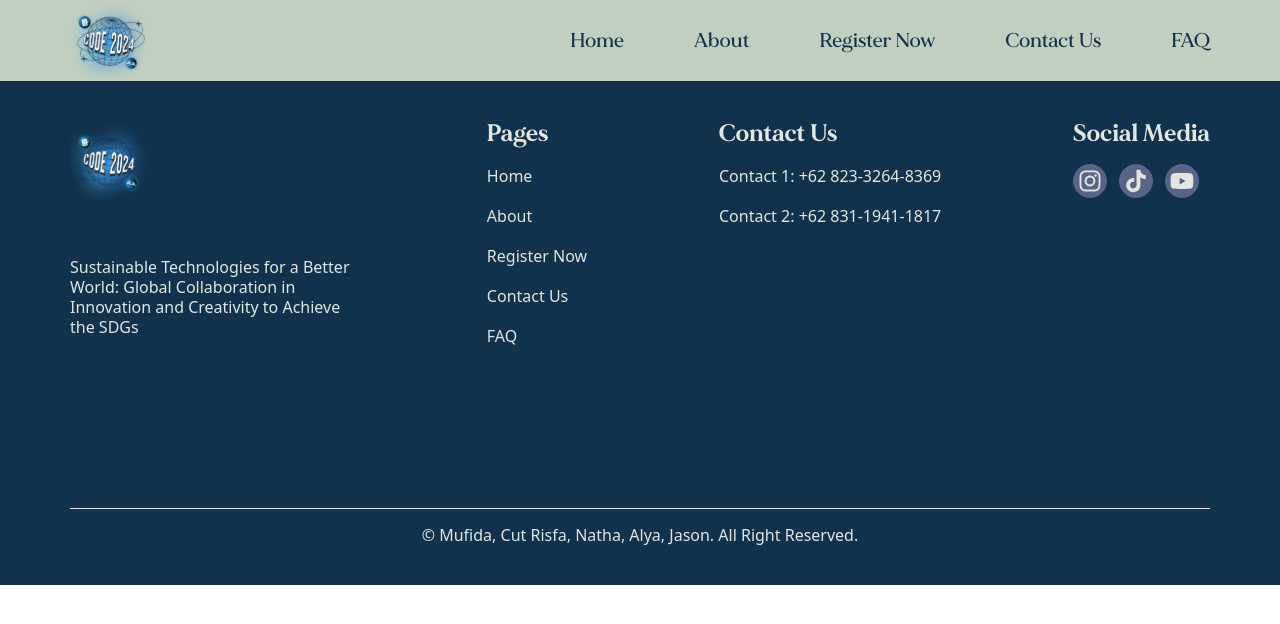
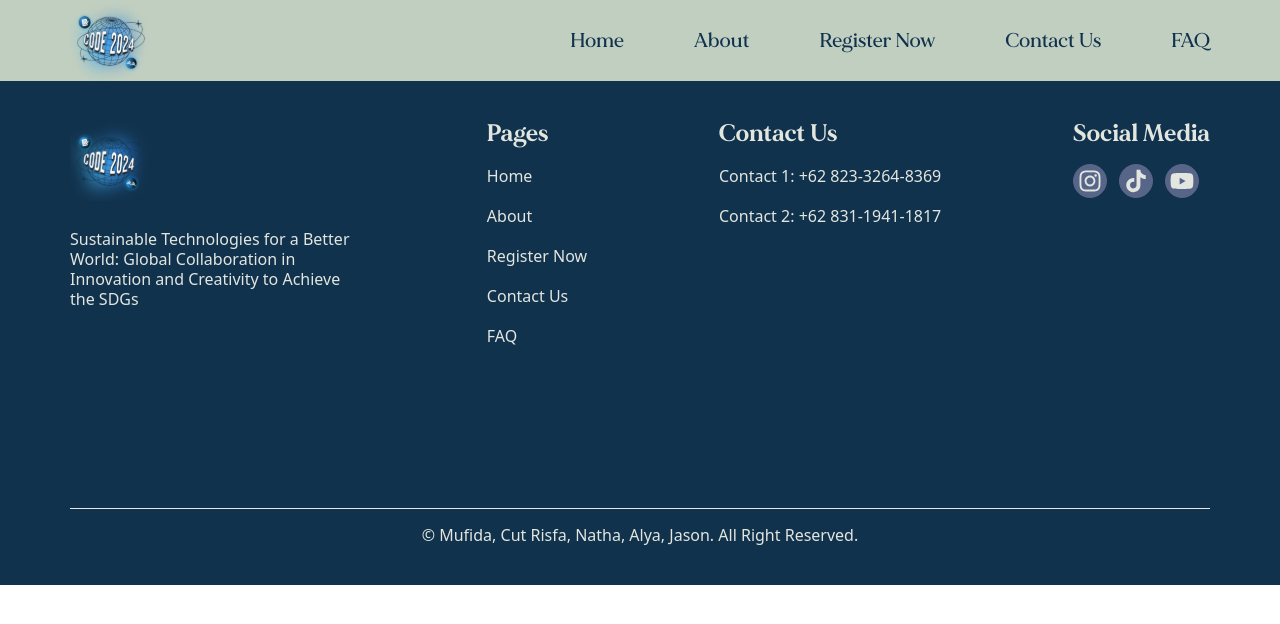
Before and after one commit to faracutrisfa/CODE2024, a React (Vite) app: page / in a window 1280 px wide. Shown: the top 624 px of the page. Built offline with nearby package versions, Linux system fonts and the light colour scheme.

Commit message:
style: add style footer

```diff
--- a/src/components/Footer.jsx
+++ b/src/components/Footer.jsx
@@ -12,7 +12,7 @@ export default function Footer() {
                 <div className="flex flex-col items-center lg:items-start gap-7 lg:w-3/12 md:w-8/12">
                     <img src={Logo} alt="logo"/>
                     <p
-                        className="text-base font-medium leading-tight font-sans lg:mt-7">
+                        className="text-base font-medium leading-tight font-sans">
                         Sustainable Technologies for a Better World: Global Collaboration in Innovation and Creativity to Achieve the SDGs
                     </p>
                 </div>
```
